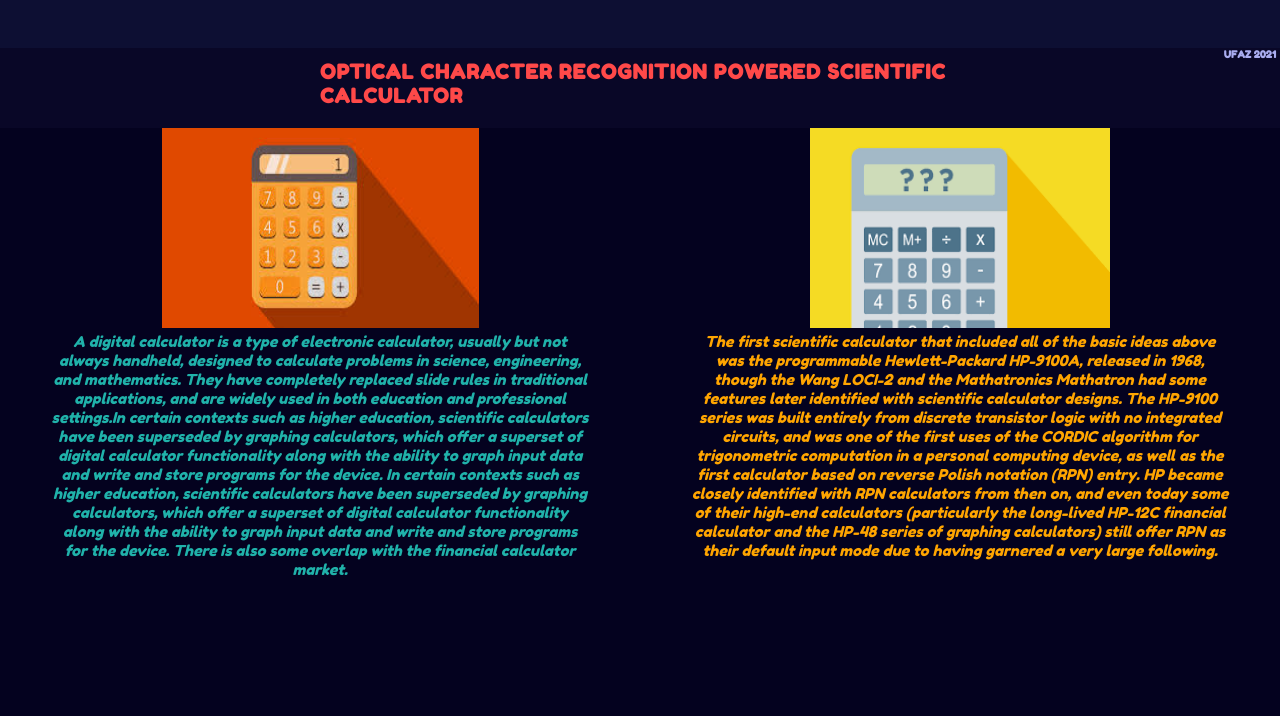
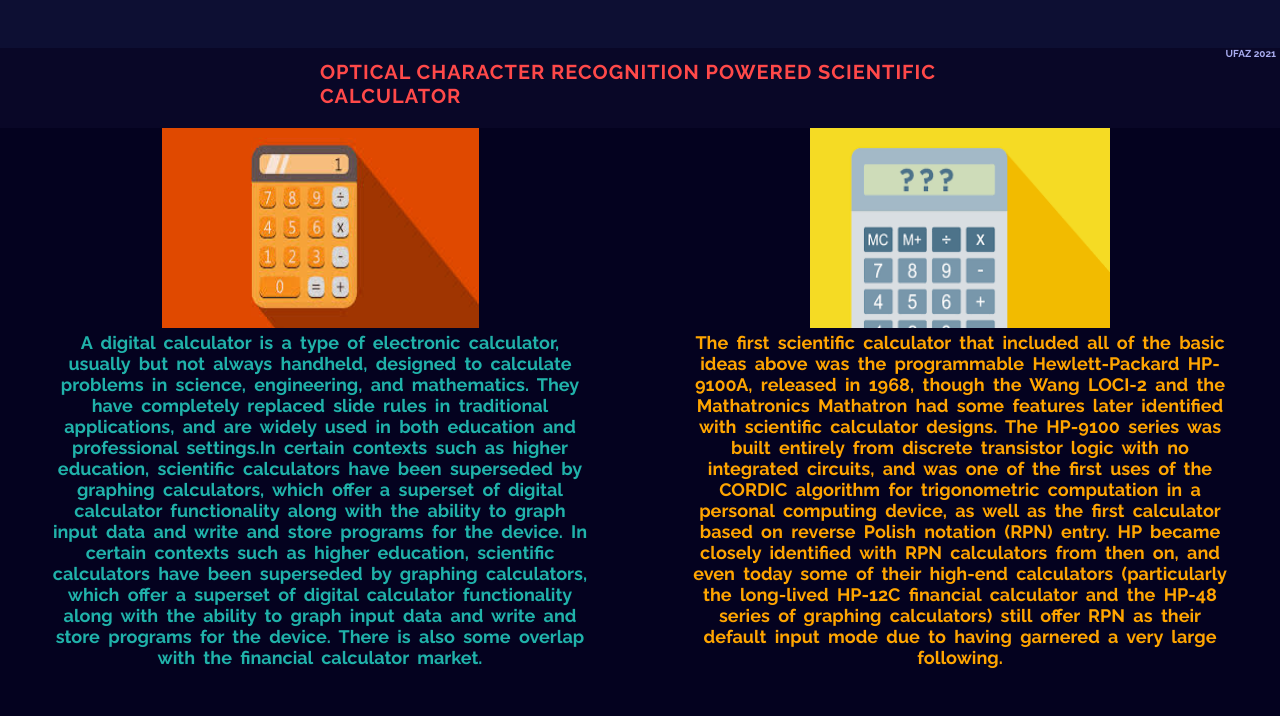
Before and after one commit to faxmishok/o-sci-lator, a website: page public/index.html in a window 1280 px wide. Shown: the part 84-800 px from the top of the page. Drawn offline with Linux system fonts and the light colour scheme.

Commit message:
integration done by pres

```diff
--- a/public/index.css
+++ b/public/index.css
@@ -1,3 +1,5 @@
+@import url('https://fonts.googleapis.com/css2?family=Raleway:ital,wght@0,100;0,200;0,300;0,400;0,500;0,600;0,700;0,800;0,900;1,100;1,200;1,300;1,400;1,500;1,600;1,700;1,800;1,900&display=swap');
+
 html {
   -webkit-user-select: none;
   -webkit-user-drag: none;
@@ -9,8 +11,9 @@ body {
   width: 100%;
   height: 100%;
   background: #04021f;
+  font-family: 'Raleway', sans-serif;
+  font-weight: 800;
 }
-
 .navlist {
   overflow: hidden;
   height: 78px;
@@ -31,7 +34,7 @@ body {
   font-size: 20px;
 
   text-transform: uppercase;
-  font-family: 'Fredoka One', cursive;
+  /* font-family: 'Fredoka One', cursive; */
 }
 
 .home_but {
@@ -97,7 +100,7 @@ a.navlinks:hover {
   left: 50%;
 
   transform: translate(-50%, -50%);
-  font-family: 'Fredoka One', cursive;
+  /* font-family: 'Fredoka One', cursive; */
 }
 
 .div2 strong {
@@ -106,7 +109,7 @@ a.navlinks:hover {
   font-size: 10px;
   text-transform: uppercase;
   color: #a9acef;
-  font-family: 'Fredoka One', cursive;
+  /* font-family: 'Fredoka One', cursive; */
 }
 
 .mainContainer {
@@ -144,8 +147,12 @@ a.navlinks:hover {
 
 #conleft i {
   color: lightseagreen;
-  font-size: 15px;
-  font-family: 'Fredoka One', cursive;
+  font-size: 18px;
+  word-spacing: 4px;
+  font-weight: 650;
+
+  font-style: normal;
+  /* font-family: 'Fredoka One', cursive; */
 }
 
 #conright img {
@@ -154,6 +161,10 @@ a.navlinks:hover {
 }
 #conright em {
   color: orange;
-  font-size: 15px;
-  font-family: 'Fredoka One', cursive;
+  font-size: 18px;
+  font-weight: 650;
+  word-spacing: 4px;
+  font-style: normal;
+
+  /* font-family: 'Fredoka One', cursive; */
 }
```
Also changed, not shown: 1 other file.
